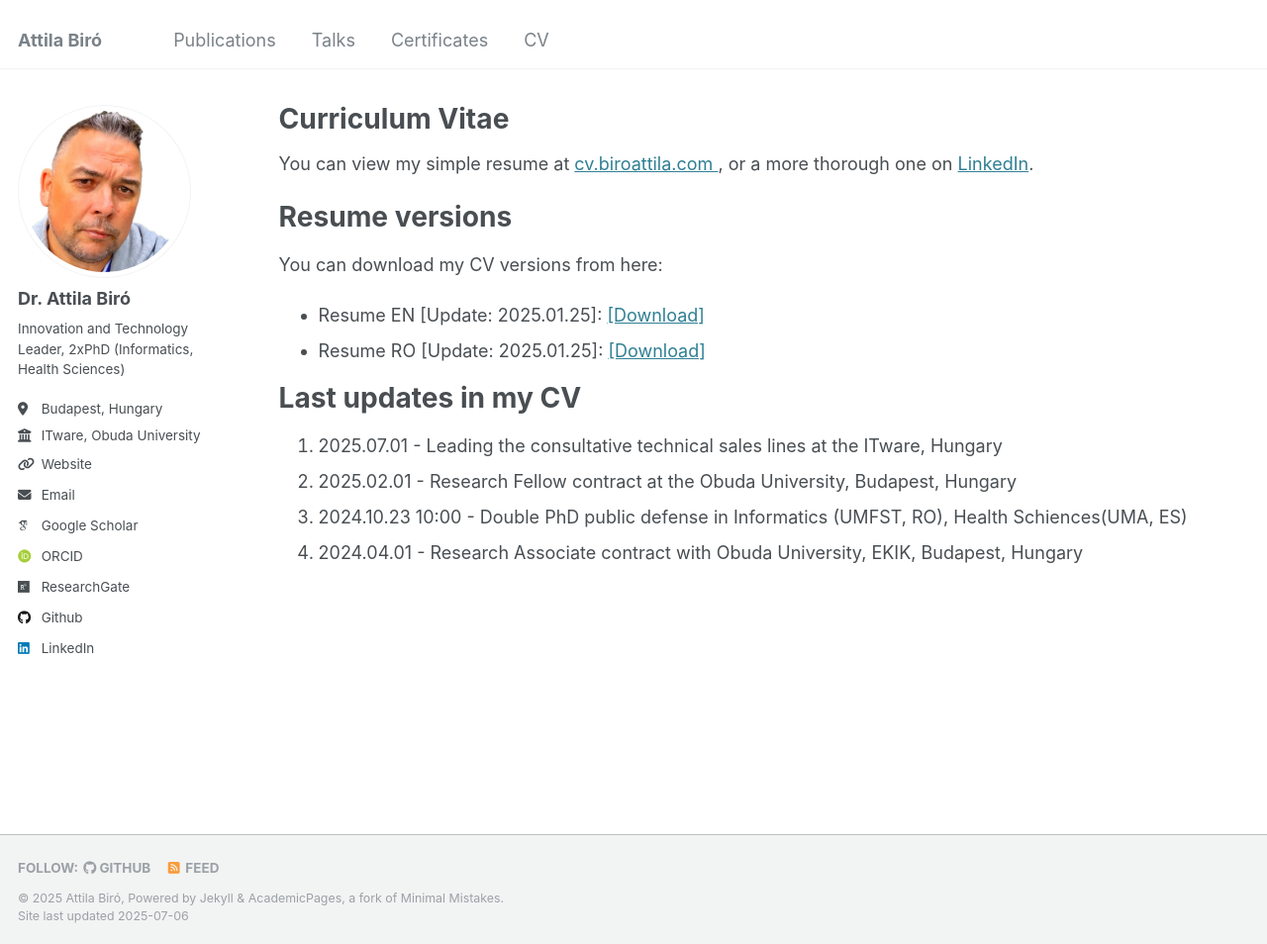
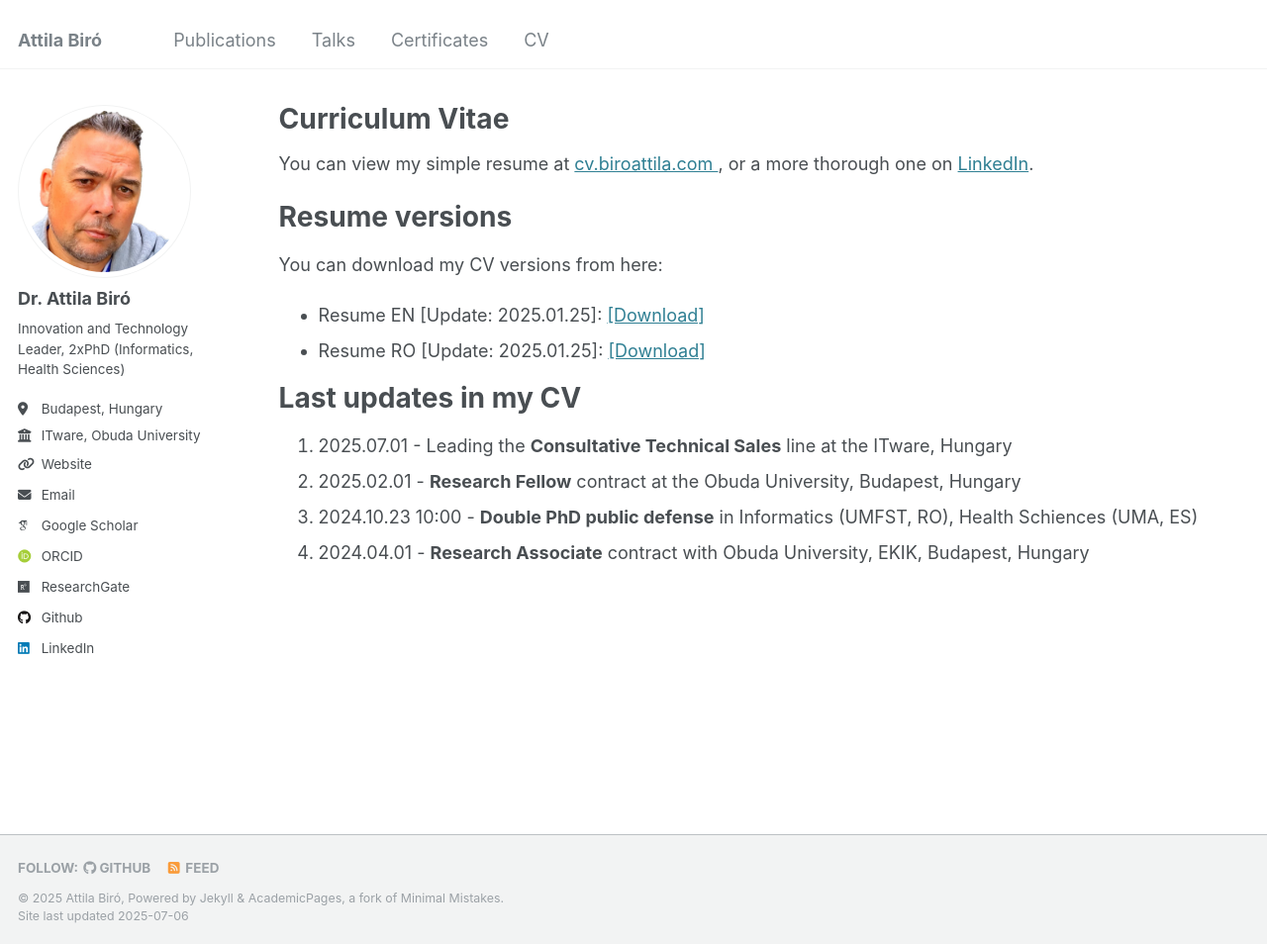
Before and after one commit to biroka/biroka.github.io, a Jekyll site: the page built from _pages/cv.md, in a window 1280 px wide and 954 px high. Shown: the whole window at 99% size. Built offline with Jekyll 4.4.1, drawn with Linux system fonts in a browser that asks for light colours; some web fonts are replaced.

Commit message:
Update cv.md

```diff
--- a/_pages/cv.md
+++ b/_pages/cv.md
@@ -19,7 +19,7 @@ You can download my CV versions from here:
 
 Last updates in my CV
 ======
-1. 2025.07.01 - Leading the consultative technical sales lines at the ITware, Hungary
-2. 2025.02.01 - Research Fellow contract at the Obuda University, Budapest, Hungary
-3. 2024.10.23 10:00 - Double PhD public defense in Informatics (UMFST, RO), Health Schiences(UMA, ES)
-4. 2024.04.01 - Research Associate contract with Obuda University, EKIK, Budapest, Hungary
+1. 2025.07.01 - Leading the **Consultative Technical Sales** line at the ITware, Hungary
+2. 2025.02.01 - **Research Fellow** contract at the Obuda University, Budapest, Hungary
+3. 2024.10.23 10:00 - **Double PhD public defense** in Informatics (UMFST, RO), Health Schiences (UMA, ES)
+4. 2024.04.01 - **Research Associate** contract with Obuda University, EKIK, Budapest, Hungary
```
